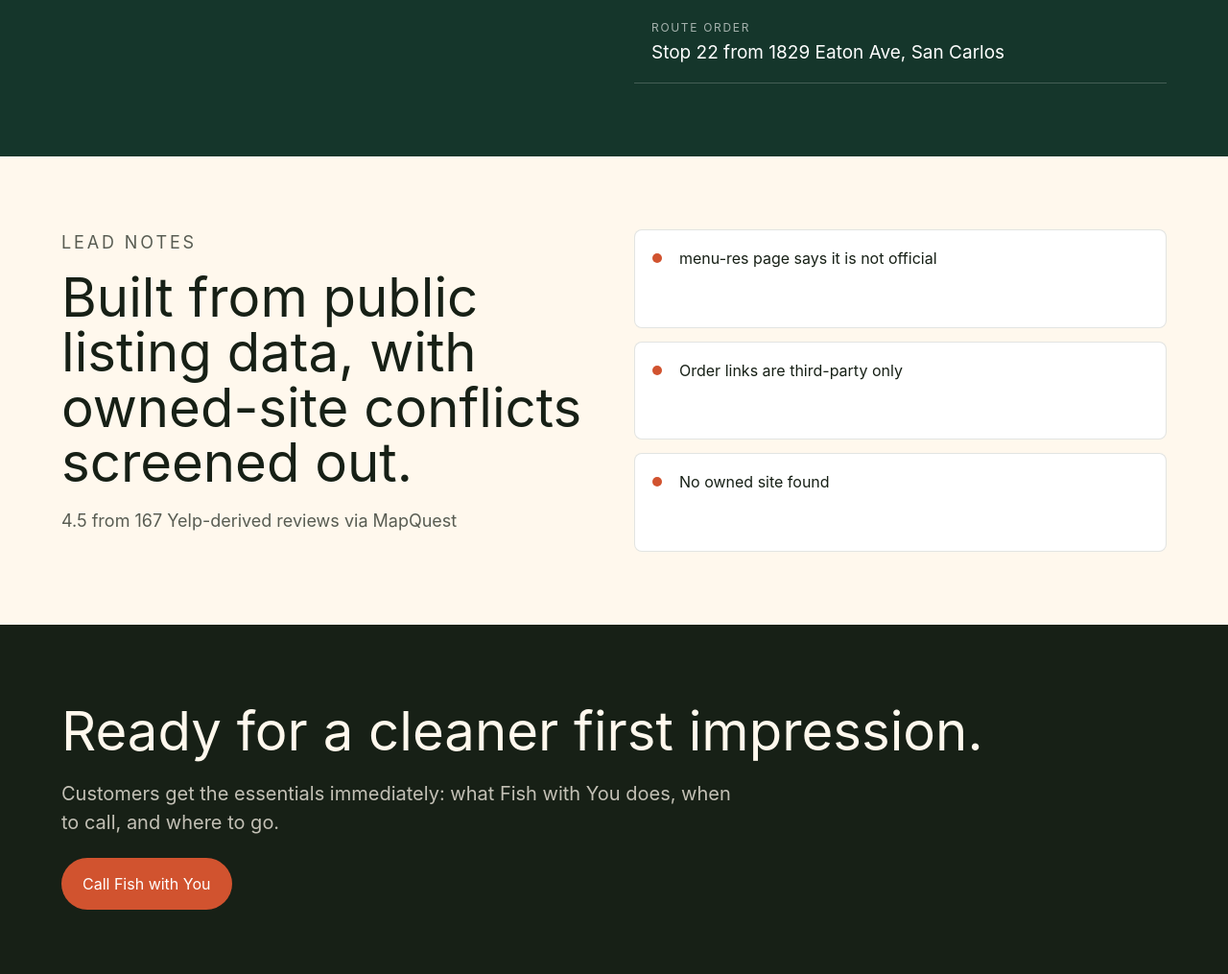
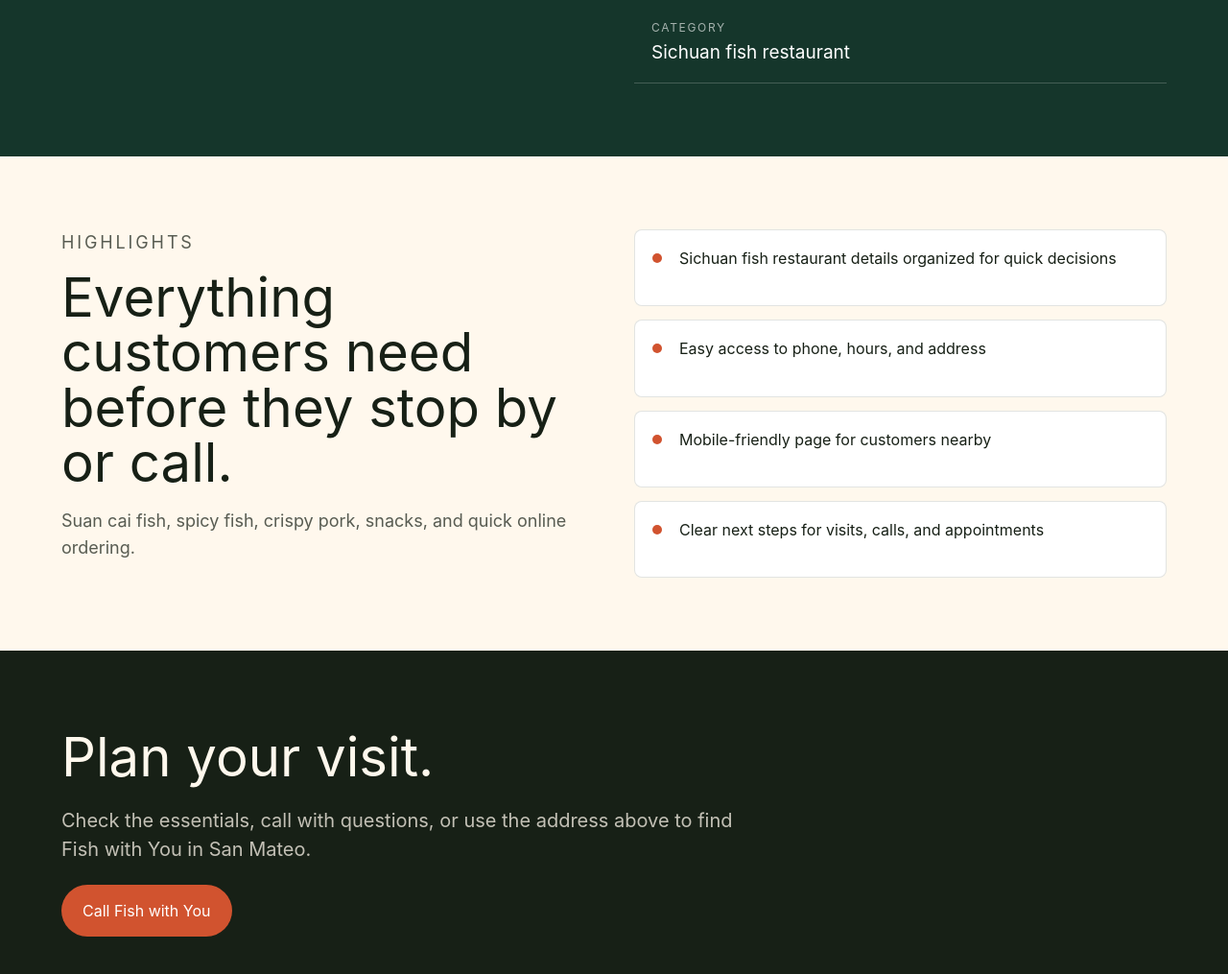
Before and after one commit to axel-slid/fish-with-you-san-mateo, a website: page index.html in a window 1280 px wide. Shown: the part 1745-2760 px from the top of the page at 96% size. Drawn offline with Linux system fonts and the light colour scheme.

Commit message:
Make webpage copy demo ready

```diff
--- a/index.html
+++ b/index.html
@@ -46,7 +46,7 @@
       </section>
 
       <section class="intro">
-        <p>Fish with You has strong food-platform activity but needs an owned landing page that points diners to the right phone and order flow.</p>
+        <p>Fish with You gives customers a simple place to check services, hours, and contact details before they visit or call.</p>
       </section>
 
       <section class="split" id="services">
@@ -70,26 +70,27 @@
         <dl>
           <div><dt>Phone</dt><dd>(650) 226-8106</dd></div>
           <div><dt>Hours</dt><dd>Ordering sources show roughly 10/11 AM-8:40/9:30 PM</dd></div>
-          <div><dt>Route order</dt><dd>Stop 22 from 1829 Eaton Ave, San Carlos</dd></div>
+          <div><dt>Category</dt><dd>Sichuan fish restaurant</dd></div>
         </dl>
       </section>
 
       <section class="proof" id="proof">
         <div>
-          <p class="section-kicker">Lead notes</p>
-          <h2>Built from public listing data, with owned-site conflicts screened out.</h2>
-          <p>4.5 from 167 Yelp-derived reviews via MapQuest</p>
+          <p class="section-kicker">Highlights</p>
+          <h2>Everything customers need before they stop by or call.</h2>
+          <p>Suan cai fish, spicy fish, crispy pork, snacks, and quick online ordering.</p>
         </div>
         <ul>
-          <li>menu-res page says it is not official</li>
-          <li>Order links are third-party only</li>
-          <li>No owned site found</li>
+          <li>Sichuan fish restaurant details organized for quick decisions</li>
+          <li>Easy access to phone, hours, and address</li>
+          <li>Mobile-friendly page for customers nearby</li>
+          <li>Clear next steps for visits, calls, and appointments</li>
         </ul>
       </section>
 
       <section class="cta">
-        <h2>Ready for a cleaner first impression.</h2>
-        <p>Customers get the essentials immediately: what Fish with You does, when to call, and where to go.</p>
+        <h2>Plan your visit.</h2>
+        <p>Check the essentials, call with questions, or use the address above to find Fish with You in San Mateo.</p>
         <a class="button primary" href="tel:+16502268106">Call Fish with You</a>
       </section>
     </main>
```
Also changed, not shown: dist/index.html.
